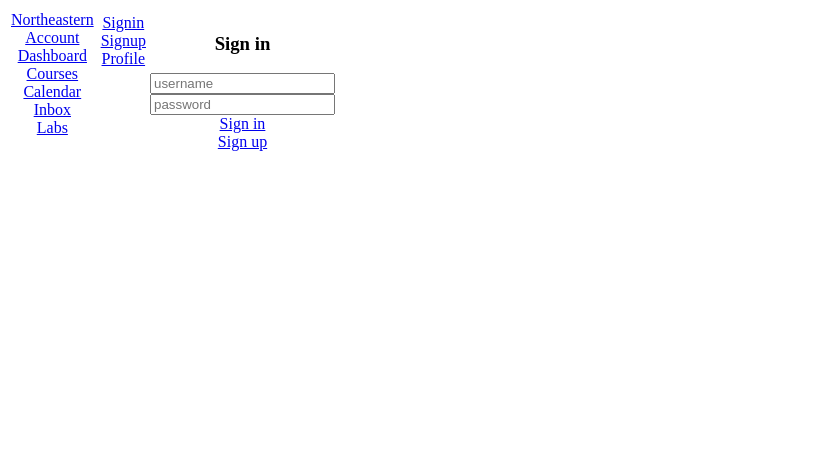
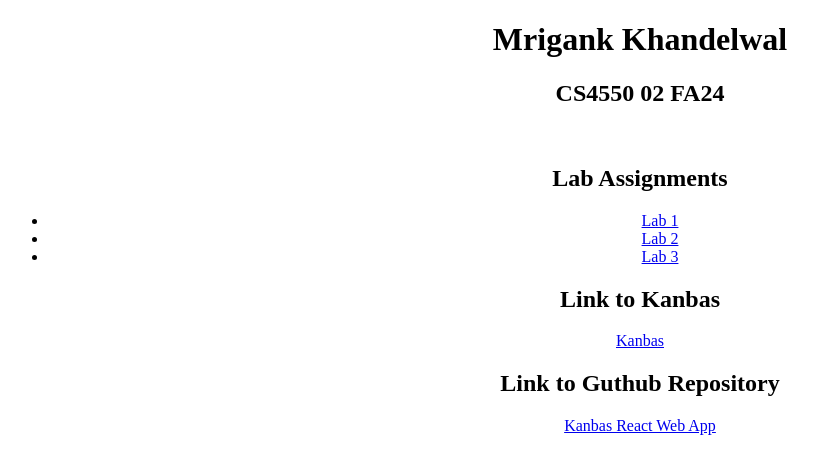
Before and after one commit to Mrigankkh/kanbas-react-web-app, a React (Create React App) app: page / in a window 1280 px wide. Before the commit this address led to /#/Kanbas/Account/Signin. Shown: the top 474 px of the page, without its empty margins (0-838 px from the left). Built offline with nearby package versions, Linux system fonts and the light colour scheme.

Commit message:
Made the landing page

```diff
--- a/src/App.tsx
+++ b/src/App.tsx
@@ -4,12 +4,13 @@ import "./App.css";
 import { HashRouter, Route, Routes , Navigate} from "react-router-dom";
 import Labs from "./Labs";
 import Kanbas from "./Kanbas";
+import Landing from "./Landing"
 function App() {
   return (
     <HashRouter>
       <div className="App">
         <Routes>
-        <Route path="/" element={<Navigate to="Kanbas" />} />
+        <Route path="/" element={<Landing />} />
 
           <Route path="/Labs/*" element={<Labs />} />
           <Route path="/Kanbas/*" element={<Kanbas />} />
--- /dev/null
+++ b/src/Landing/index.tsx
@@ -0,0 +1,32 @@
+import React from 'react';
+import ReactDOM from 'react-dom';
+import { BrowserRouter as Router, Route, Link } from 'react-router-dom';
+
+const Landing = () => {
+  return (
+    <div>
+      <h1>Mrigank Khandelwal </h1>
+      <h2>CS4550 02 FA24</h2>
+    <br/>
+    <h2>Lab Assignments</h2>
+    <ul>
+      <li>
+        <Link to="/Labs/Lab1">Lab 1</Link>
+      </li>
+      <li>
+        <Link to="/Labs/Lab2">Lab 2</Link>
+      </li>
+      <li>
+        <Link to="/Labs/Lab3">Lab 3</Link>
+      </li>
+      </ul>
+
+      <h2>Link to Kanbas</h2>
+      <Link to="/Kanbas">Kanbas</Link>
+      <h2>Link to Guthub Repository</h2>
+      <a href="https://github.com/Mrigankkh/kanbas-react-web-app">Kanbas React Web App </a>
+    </div>
+  );
+};
+
+export default Landing;
```
